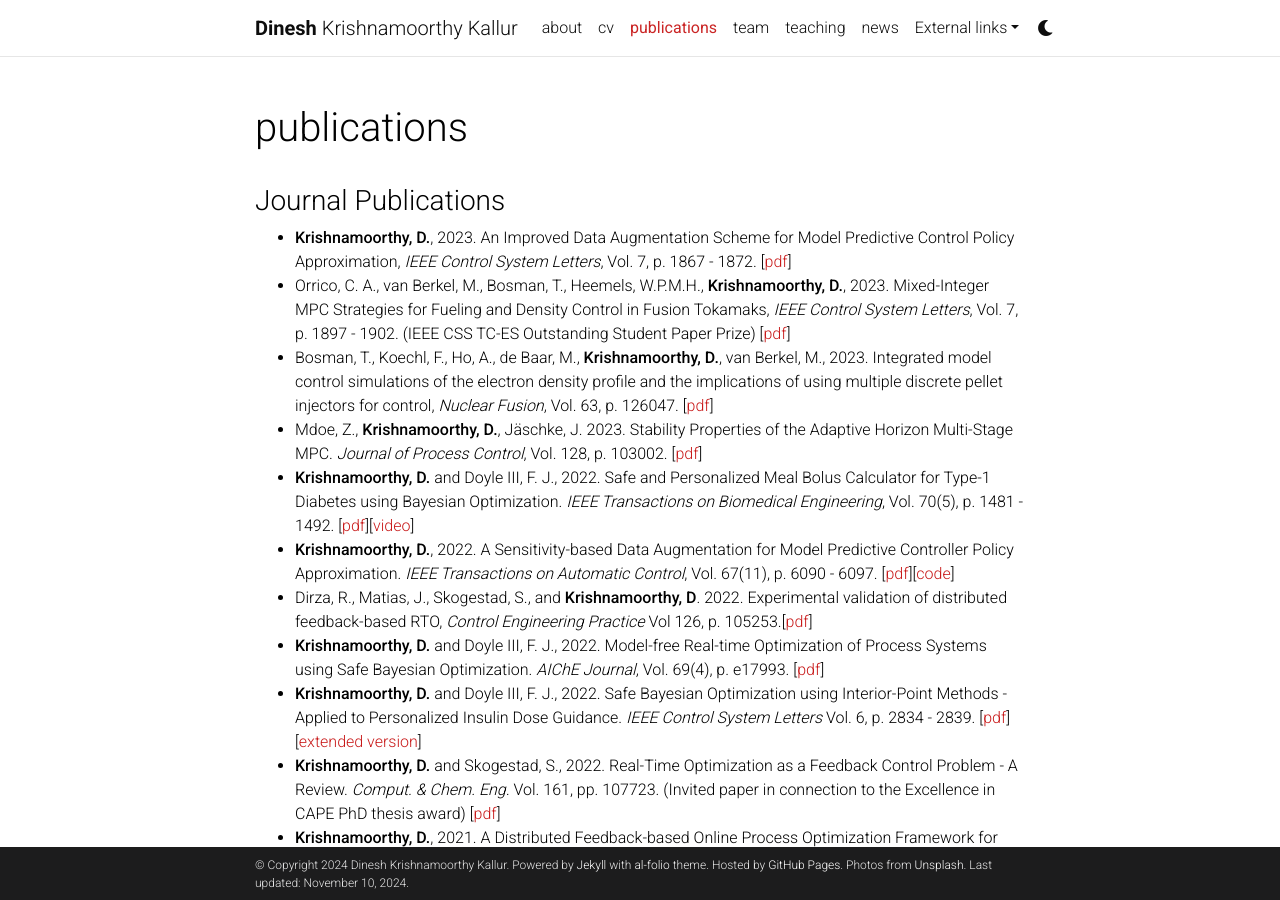
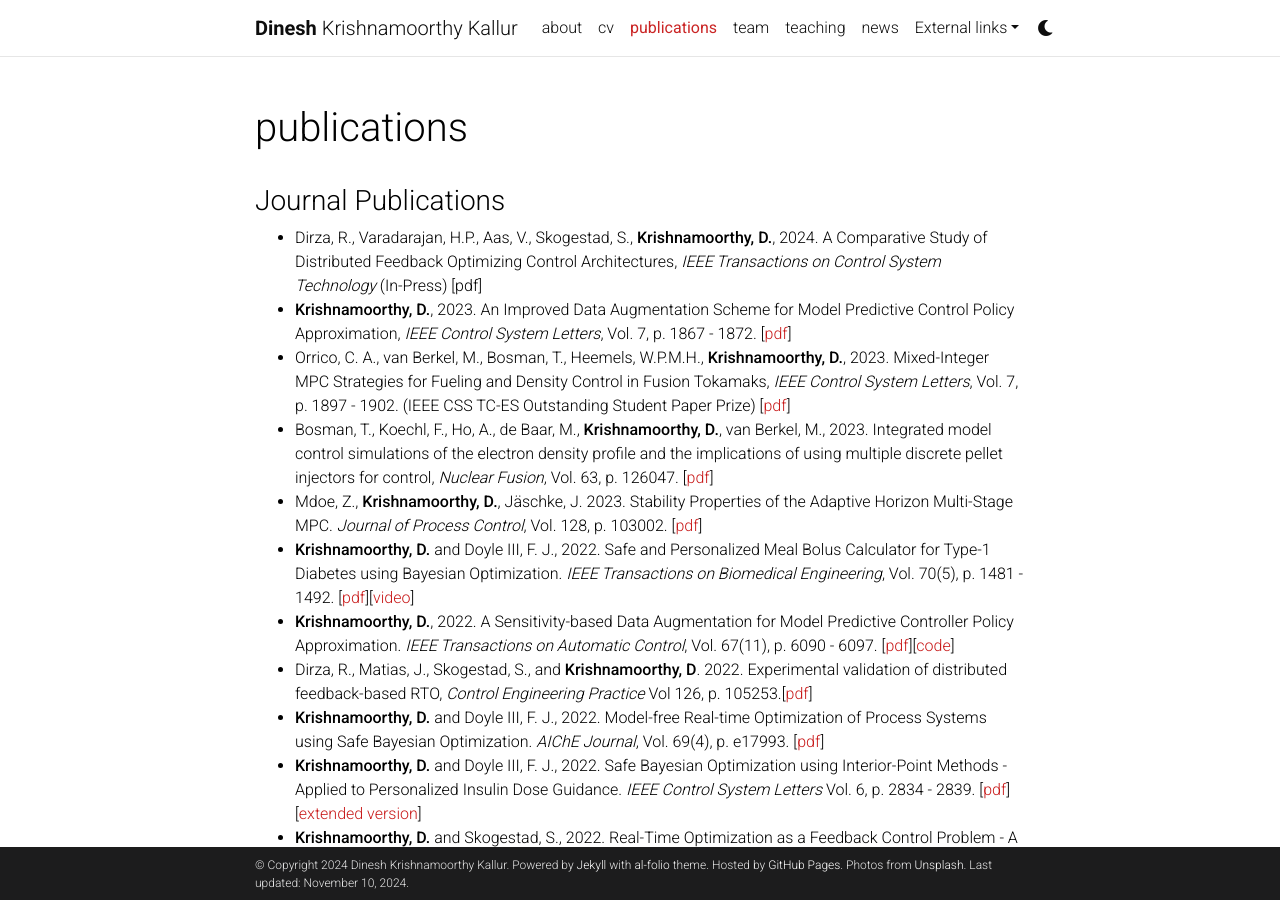
Before and after one commit to dinesh-krishnamoorthy/dinesh-krishnamoorthy.github.io, a Jekyll site: the page built from _pages/publications.md, in a window 1280 px wide and 900 px high. Built offline with Jekyll 4.4.1, drawn with Linux system fonts in a browser that asks for light colours; comment, search, counter and statistics services are not loaded; a style sheet for code colours, icons or effects is not loaded.

Commit message:
Update publications.md

```diff
--- a/_pages/publications.md
+++ b/_pages/publications.md
@@ -10,6 +10,7 @@ nav_order: 2
 
 
 ### Journal Publications
+* Dirza, R., Varadarajan, H.P., Aas, V., Skogestad, S., **Krishnamoorthy, D.**, 2024. A Comparative Study of Distributed Feedback Optimizing Control Architectures, _IEEE Transactions on Control System Technology_ (In-Press) [pdf]
 * **Krishnamoorthy, D.**, 2023. An Improved Data Augmentation Scheme for Model Predictive Control Policy Approximation, _IEEE Control System Letters_, Vol. 7, p. 1867 - 1872. [[pdf](https://arxiv.org/pdf/2303.05607.pdf)]
 * Orrico, C. A., van Berkel, M., Bosman, T., Heemels, W.P.M.H., **Krishnamoorthy, D.**, 2023. Mixed-Integer MPC Strategies for Fueling and Density Control in Fusion Tokamaks, _IEEE Control System Letters_, Vol. 7, p. 1897 - 1902. (IEEE CSS TC-ES Outstanding Student Paper Prize) [[pdf](https://arxiv.org/pdf/2306.00415.pdf)]
 * Bosman, T.,  Koechl, F., Ho, A., de Baar, M., **Krishnamoorthy, D.**, van Berkel, M., 2023. Integrated model control simulations of the electron density profile and the implications of using multiple discrete pellet injectors for control, _Nuclear Fusion_, Vol. 63, p. 126047. [[pdf](https://iopscience.iop.org/article/10.1088/1741-4326/ad0251/meta)]
```
